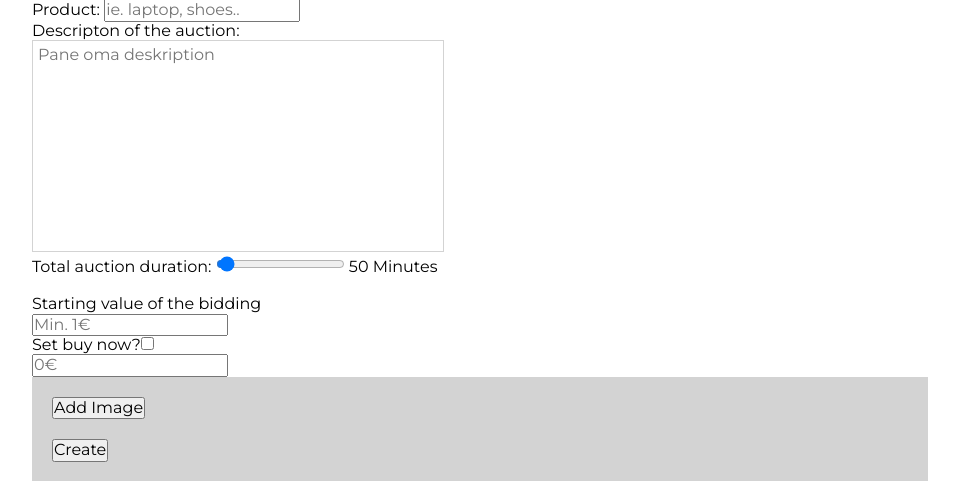
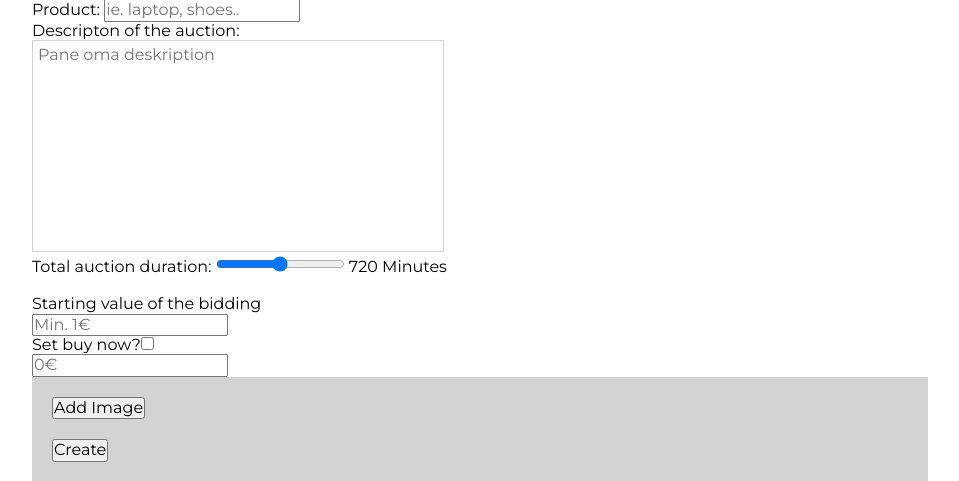
Before and after one commit to fezzzle/django_auction, a Django app: template auction/templates/auction/create.html in a window 1280 px wide. Shown: the part 139-620 px from the top of the page, without its empty margins (160-1119 px from the left). Run offline with Django 3.2, Linux system fonts and the light colour scheme; the template is opened without the code that fills it, so the values that code supplies are empty; some libraries are stand-ins or nearby versions.

Commit message:
create duration value

```diff
--- a/auction/templates/auction/create.html
+++ b/auction/templates/auction/create.html
@@ -23,8 +23,8 @@
     <textarea name="description" placeholder="Pane oma deskription" maxlength="500"></textarea>
     <br>
     Total auction duration:
-    <input type="range" name="duration" id="duration" value="50" min="1" max="1440" oninput="durationOut.value = duration.value">
-    <output name="durationOut" id="durationOut">50</output> Minutes<br>
+    <input type="range" name="duration" id="duration" value="720" min="1" max="1440" oninput="durationOut.value = duration.value">
+    <output name="durationOut" id="durationOut">720</output> Minutes<br>
     <!-- original timer
     <label for="duration">Total auction duration</label>
     <br>
```
